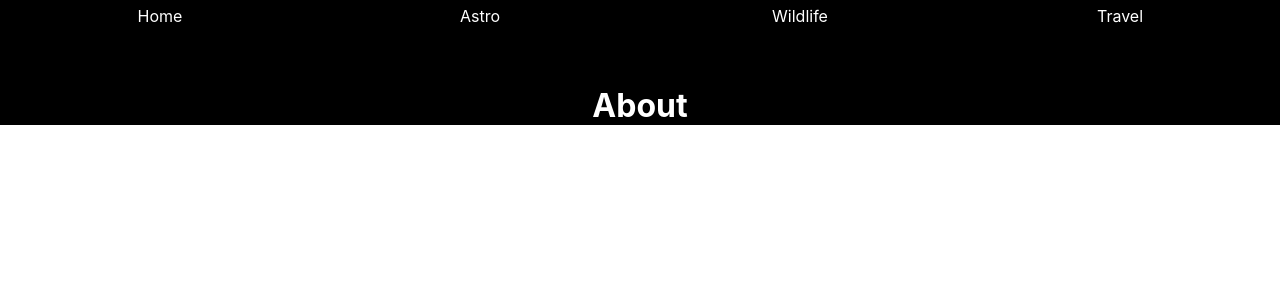
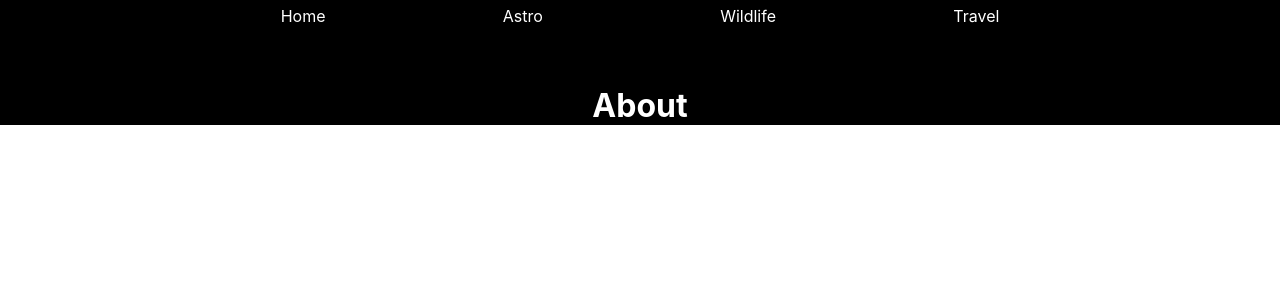
Before and after one commit to benjamin-shapiro/bshapirophoto, a Next.js app: page /about in a window 1280 px wide. Shown: the top 300 px of the page. Built offline with nearby package versions, Linux system fonts and the light colour scheme.

Commit message:
nav update

```diff
--- a/components/Footer.js
+++ b/components/Footer.js
@@ -14,5 +14,6 @@ export default function Footer() {
       <SocialIcon url="https://twitter.com/ShapiroSpace" target="_blank"/>
       <SocialIcon url="mailto:bps78@cornell.edu" target="bps78@cornell.edu"/>
     </div>
+
   );
 }
--- a/components/Nav.js
+++ b/components/Nav.js
@@ -4,27 +4,39 @@ import navStyles from "../styles/Nav.module.css";
 export default function Nav() {
   return (
     <div className={navStyles.row}>
+      <Link href="/">
         <div className={navStyles.column}>
-        <Link href="/">Home</Link>
+          Home
         </div>
+      </Link>
+      <Link href="/astro">
         <div className={navStyles.column}>
-        <Link href="/astro">Astro</Link>
+          Astro
         </div>
+      </Link>
+      <Link href="/wildlife">
         <div className={navStyles.column}>
-        <Link href="/wildlife">Wildlife</Link>
+          Wildlife
         </div>
+      </Link>
+      <Link href="/travel">
         <div className={navStyles.column}>
-        <Link href="/travel">Travel</Link>
+          Travel
         </div>
+      </Link>
     </div>
   );
 }
 
 /*
+<Link href="/about">
   <div className={navStyles.column}>
-  <Link href="/about">About</Link>
+    About
   </div>
+</Link>
+<Link href="/contact">
   <div className={navStyles.column}>
-  <Link href="/contact">Contact</Link>
+    Contact
   </div>
+</Link>
 */
--- a/styles/Footer.module.css
+++ b/styles/Footer.module.css
@@ -5,4 +5,5 @@
  justify-content: space-around;
  margin-left: 30%;
  margin-right: 30%;
+ padding-bottom: 2%;
 }
--- a/styles/Nav.module.css
+++ b/styles/Nav.module.css
@@ -1,15 +1,21 @@
 .row {
   display: flex;
   padding-top: 0.5%;
+  justify-content: space-around;
+  margin-left: 15%;
+  margin-right: 15%;
 }
 
 .column {
   background-color: black;
   color: white;
-  flex: 10%;
   text-align: center;
+  display: flex;
+  justify-content: center;
+  flex: content;
 }
 
 .column:hover {
   transform: scale(1.6);
+  background-color: rgb(19, 19, 19);
 }
```
Also changed, not shown: 1 other file (tests, documents, lock files or other folders). Lines whose indentation alone changed are shown as unchanged.
